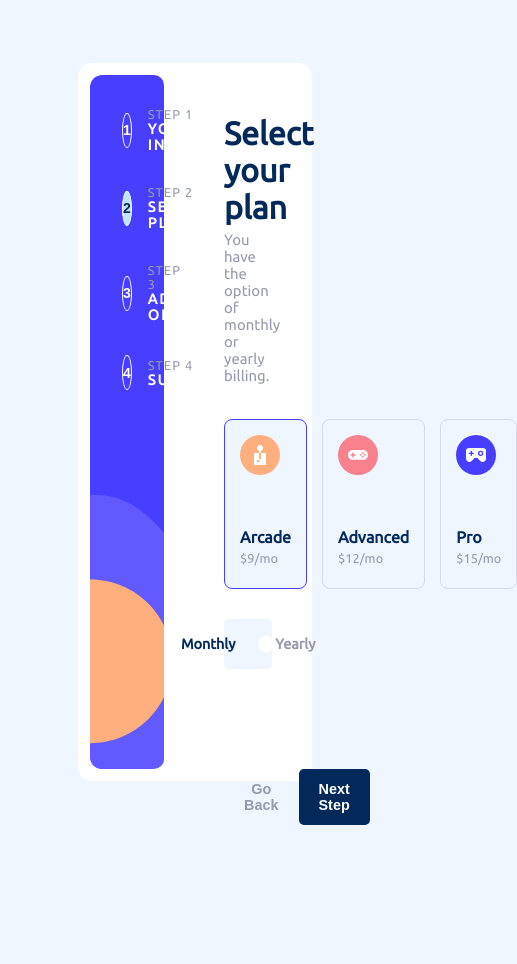
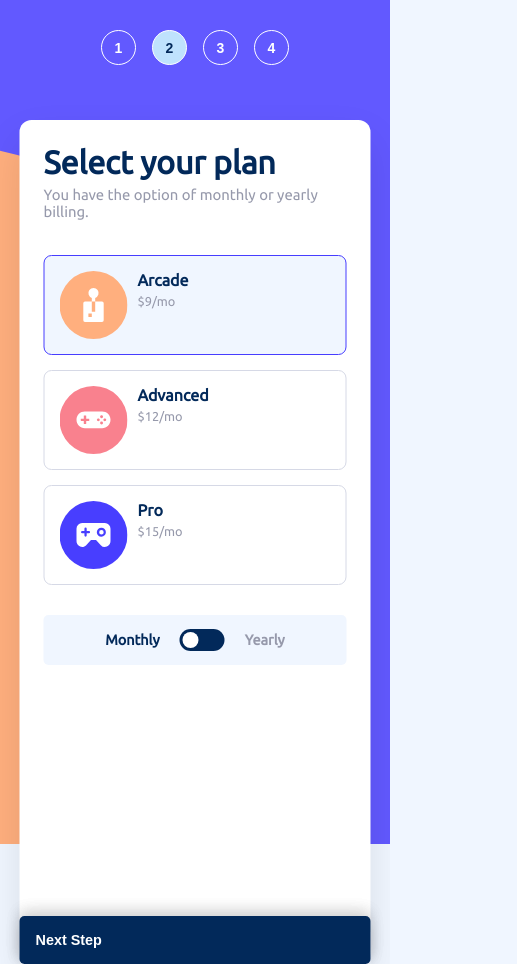
Before and after one commit to Oyefolu-CodeWizard/multi-step-form, a React (Vite) app: page /plan in a window 390 px wide. Shown: the whole page, 517 px wide, since content can reach past the window. Before the commit the page ends 844 px from the top, so only its background shows below. Built offline with nearby package versions, Linux system fonts and the light colour scheme.

Commit message:
Thank You

```diff
--- a/src/Pages/ThankYouPage.tsx
+++ b/src/Pages/ThankYouPage.tsx
@@ -1,3 +1,5 @@
+import iconThankYou from "../assets/images/icon-thank-you.svg";
+
 // Thank you!
 
 // Thanks for confirming your subscription! We hope you have fun
@@ -5,7 +7,23 @@
 // to email us at support@loremgaming.com.
 
 function ThankYouPage() {
-  return <div>Thank you!</div>;
+  return (
+    <div className="thank-you">
+      <div className="thank-you-container">
+        <div className="thank-you-icon">
+          <img src={iconThankYou} alt="Thank You Icon" />
+        </div>
+        <div className="thank-you-message">
+          <h1>Thank you!</h1>
+          <p>
+            Thanks for confirming your subscription! We hope you have fun using
+            our platform. If you ever need support, please feel free to email us
+            at <span>support@loremgaming.com</span>.
+          </p>
+        </div>
+      </div>
+    </div>
+  );
 }
 
 export default ThankYouPage;
--- a/src/components/PlanCards.tsx
+++ b/src/components/PlanCards.tsx
@@ -16,11 +16,13 @@ function PlanCards() {
         onClick={() => dispatch(setSelectedPlan("arcade"))}
       >
         <img src={iconArcade} alt="arcade icon" />
+        <div>
           <h4>Arcade</h4>
           <p>{planOption === "monthly" ? "$9/mo" : "$90/yr"}</p>
           {planOption === "yearly" && (
             <small className="free-plan">2 months free</small>
           )}
+        </div>
       </div>
       <div
         className={`card advanced ${
@@ -29,17 +31,20 @@ function PlanCards() {
         onClick={() => dispatch(setSelectedPlan("advanced"))}
       >
         <img src={iconAdvanced} alt="advanced icon" />
+        <div>
           <h4>Advanced</h4>
           <p>{planOption === "monthly" ? "$12/mo" : "$120/yr"}</p>
           {planOption === "yearly" && (
             <small className="free-plan">2 months free</small>
           )}
         </div>
+      </div>
       <div
         className={`card pro ${selectedPlan === "pro" ? "selected" : ""}`}
         onClick={() => dispatch(setSelectedPlan("pro"))}
       >
         <img src={iconPro} alt="pro icon" />
+        <div>
           <h4>Pro</h4>
           <p>{planOption === "monthly" ? "$15/mo" : "$150/yr"}</p>
           {planOption === "yearly" && (
@@ -47,6 +52,7 @@ function PlanCards() {
           )}
         </div>
       </div>
+    </div>
   );
 }
 
--- a/src/components/SideBar.tsx
+++ b/src/components/SideBar.tsx
@@ -1,7 +1,8 @@
-import { NavLink } from "react-router-dom";
+import { NavLink, useLocation } from "react-router-dom";
 import Step from "./Step";
 
 function SideBar() {
+  const location = useLocation();
   return (
     <div className="sidebar">
       <NavLink to="user">
@@ -13,7 +14,12 @@ function SideBar() {
       <NavLink to="addons">
         <Step btnNumber={3} stepNumber="STEP 3" stepTitle="ADD-ONS" />
       </NavLink>
-      <NavLink to="summary">
+      <NavLink
+        to="summary"
+        className={({ isActive }) =>
+          isActive || location.pathname.includes("thanks") ? "active" : ""
+        }
+      >
         <Step btnNumber={4} stepNumber="STEP 4" stepTitle="SUMMARY" />
       </NavLink>
     </div>
--- a/src/index.css
+++ b/src/index.css
@@ -159,7 +159,8 @@ body {
 .user-info,
 .plans,
 .add-ons,
-.summary {
+.summary,
+.thank-you {
   width: 38vw;
   height: 100%;
   /* border: 1px solid red; */
@@ -168,8 +169,10 @@ body {
 .user-info .info-container,
 .plans .plan-container,
 .add-ons .add-ons-container,
-.summary .summary-container {
+.summary .summary-container,
+.thank-you .thank-you-container {
   height: 100%;
+  position: relative;
   /* border: 1px solid red; */
 }
 .user-info h1,
@@ -284,6 +287,9 @@ body {
 .plan-buttons,
 .add-ons-buttons,
 .summary-buttons {
+  width: 100%;
+  position: absolute;
+  bottom: 0;
   display: flex;
   justify-content: space-between;
 }
@@ -446,6 +452,129 @@ input:checked + .slider:before {
   font-weight: bold;
   color: var(--purplish-blue);
 }
-.summary-buttons {
-  margin-top: 25px;
+.thank-you-container {
+  width: 100%;
+  height: 100%;
+  display: flex;
+  flex-direction: column;
+  justify-content: center;
+  align-items: center;
+  text-align: center;
 }
+.thank-you-container h1 {
+  color: var(--marine-blue);
+  margin-top: 30px;
+  font-weight: bold;
+}
+.thank-you-container p {
+  font-size: 0.95rem;
+  color: var(--cool-gray);
+  margin-top: 20px;
+  line-height: 1.5;
+}
+
+@media screen and (max-width: 768px) {
+  body {
+    margin: 0;
+    flex-direction: column;
+    /* position: relative; */
+    align-items: normal;
+  }
+  .homepage {
+    width: 100%;
+    min-height: 100vh;
+    position: relative;
+    background-color: red;
+    flex-direction: column;
+    padding: 0;
+    gap: 0;
+    border-radius: 0;
+  }
+  .sidebar {
+    width: 100%;
+    /* height: 172px; */
+    border-radius: 0;
+    background-image: url("../src/assets/images/bg-sidebar-mobile.svg");
+    background-size: cover;
+    background-repeat: no-repeat;
+    border-radius: 0;
+    display: flex;
+    justify-content: center;
+    align-items: flex-start;
+    padding-top: 30px;
+  }
+  .step {
+    gap: 5px;
+    margin: 0 8px;
+    /* margin-bottom: 570px; */
+    /* margin-bottom: 80px; */
+  }
+  /* .step button {
+    position: absolute;
+  } */
+  .step div {
+    display: none;
+  }
+  .user-info,
+  .plans,
+  .add-ons,
+  .summary,
+  .thank-you {
+    width: 90%;
+    /* height: 72%; */
+    background-color: var(--white);
+    margin: 0 auto;
+    padding: 24px;
+    border-radius: 12px;
+    position: absolute;
+    top: 120px;
+    left: 50%;
+    transform: translateX(-50%);
+    box-shadow: 0 20px 40px rgba(0, 0, 0, 0.1);
+    /* right: 5%;
+    bottom: -15%; */
+  }
+  /* .btn {
+    position: absolute;
+  } */
+  /* .btn-next,
+  .btn-back {
+    position: absolute;
+    right: 0;
+    bottom: 2%;
+  } */
+  /* .user-info .info-container,
+  .plans .plan-container,
+  .add-ons .add-ons-container,
+  .summary .summary-container,
+  .thank-you .thank-you-container {
+  } */
+  .btn,
+  .plan-buttons,
+  .add-ons-buttons,
+  .summary-buttons {
+    position: fixed;
+    bottom: 0;
+    left: 0;
+    width: 100%;
+    padding: 16px;
+    display: flex;
+    justify-content: space-between;
+    box-shadow: 0 -5px 15px rgba(0, 0, 0, 0.1);
+  }
+  .plan-cards {
+    flex-direction: column;
+  }
+  .card {
+    width: 100%;
+    height: 100px;
+    display: flex;
+    gap: 10px;
+  }
+  .card div {
+    align-items: center;
+  }
+  .card img {
+    margin-bottom: 0;
+  }
+}
```
Lines whose indentation alone changed are shown as unchanged.
